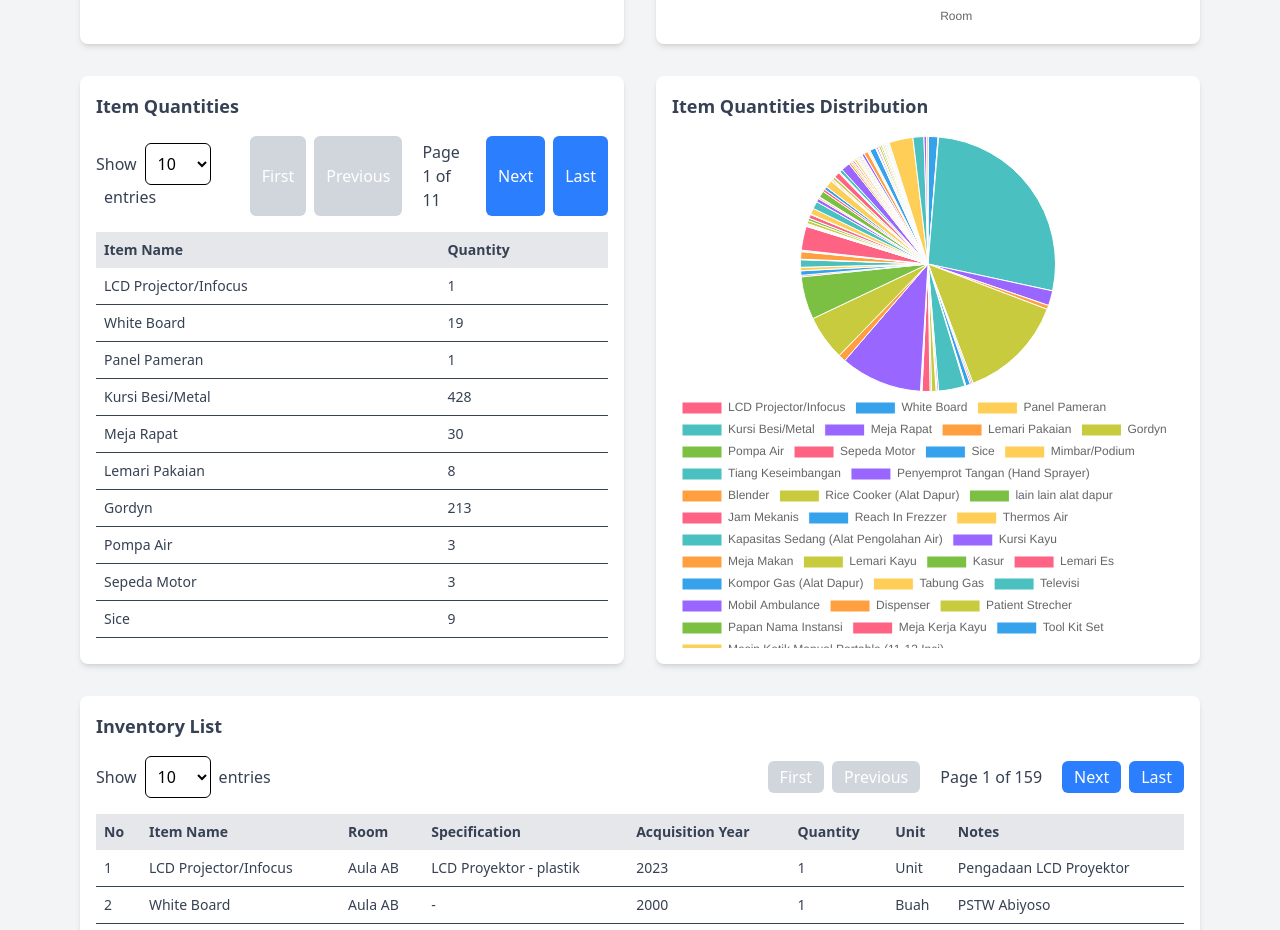
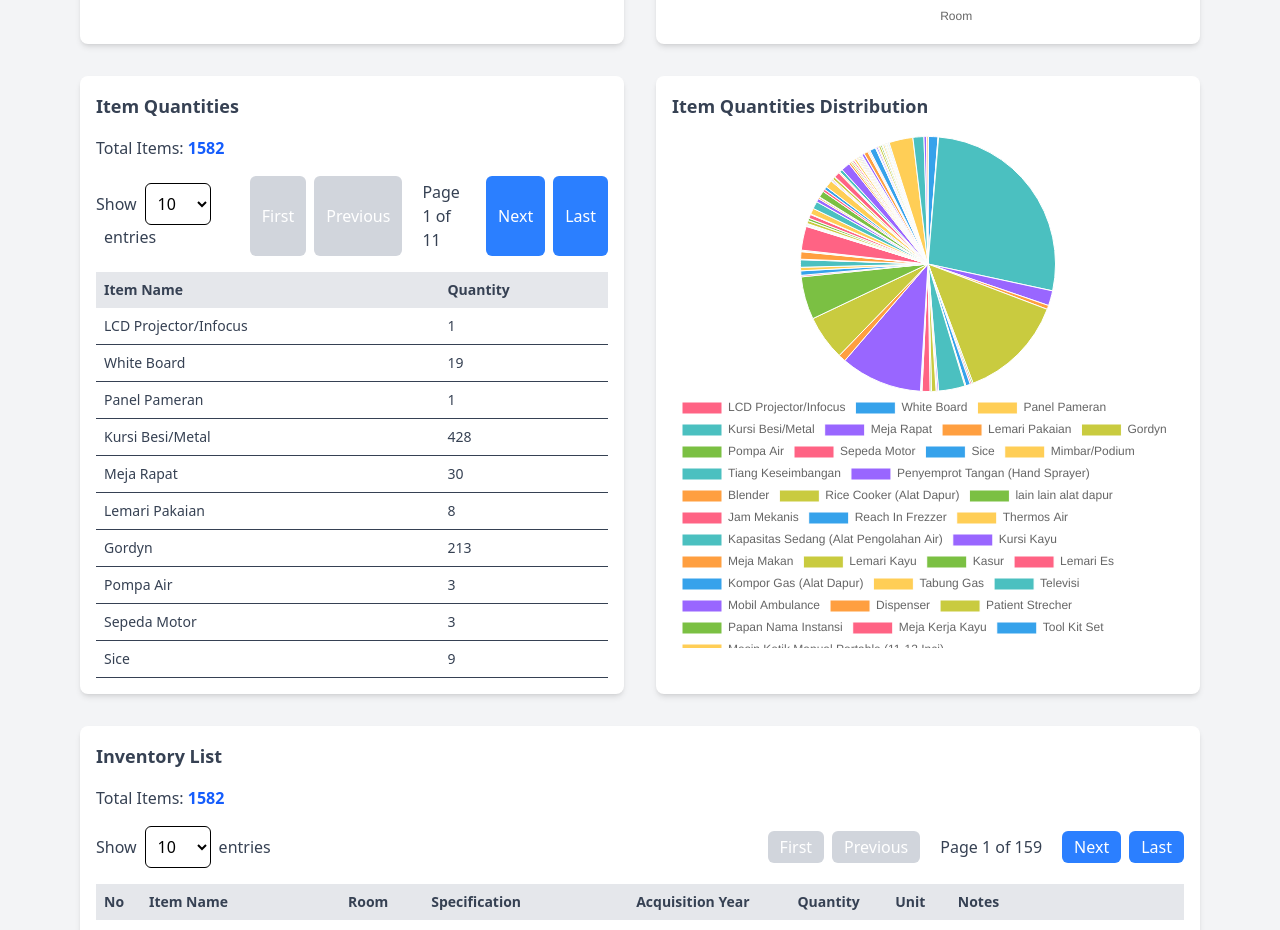
Before and after one commit to adityarosyitama/Kir_online_bpstw, a Next.js app: page / in a window 1280 px wide. Shown: the part 560-1490 px from the top of the page. Built offline with nearby package versions, Linux system fonts and the light colour scheme.

Commit message:
update tampilan homepage

```diff
--- a/src/app/page.tsx
+++ b/src/app/page.tsx
@@ -137,6 +137,7 @@ export default function Home() {
 
   // Summary metrics
   const totalItems = data.reduce((sum, item) => sum + item.jumlahBarang, 0);
+  const filteredTotalItems = filteredData.reduce((sum, item) => sum + item.jumlahBarang, 0);
   const itemsByRoom = rooms.slice(1).map(room => ({
     room,
     count: data.filter(item => item.Ruang === room).length,
@@ -317,6 +318,9 @@ export default function Home() {
             <h2 className="text-lg font-semibold text-gray-700 dark:text-gray-200 mb-4">
               Item Quantities
             </h2>
+            <p className="text-gray-700 dark:text-gray-200 mb-4">
+              Total Items: <span className="font-bold text-blue-600 dark:text-blue-400">{filteredTotalItems}</span>
+            </p>
             <div className="flex justify-between items-center mb-4">
               <div>
                 <label className="text-gray-700 dark:text-gray-200 mr-2">Show</label>
@@ -392,7 +396,7 @@ export default function Home() {
                 plugins: {
                   legend: {
                     position: 'bottom',
-                    align:'start',
+                    align: 'start',
                   },
                 },
               }}
@@ -405,6 +409,9 @@ export default function Home() {
           <h2 className="text-lg font-semibold text-gray-700 dark:text-gray-200 mb-4">
             Inventory List
           </h2>
+          <p className="text-gray-700 dark:text-gray-200 mb-4">
+            Total Items: <span className="font-bold text-blue-600 dark:text-blue-400">{totalItems}</span>
+          </p>
           <div className="flex justify-between items-center mb-4">
             <div>
               <label className="text-gray-700 dark:text-gray-200 mr-2">Show</label>
```
